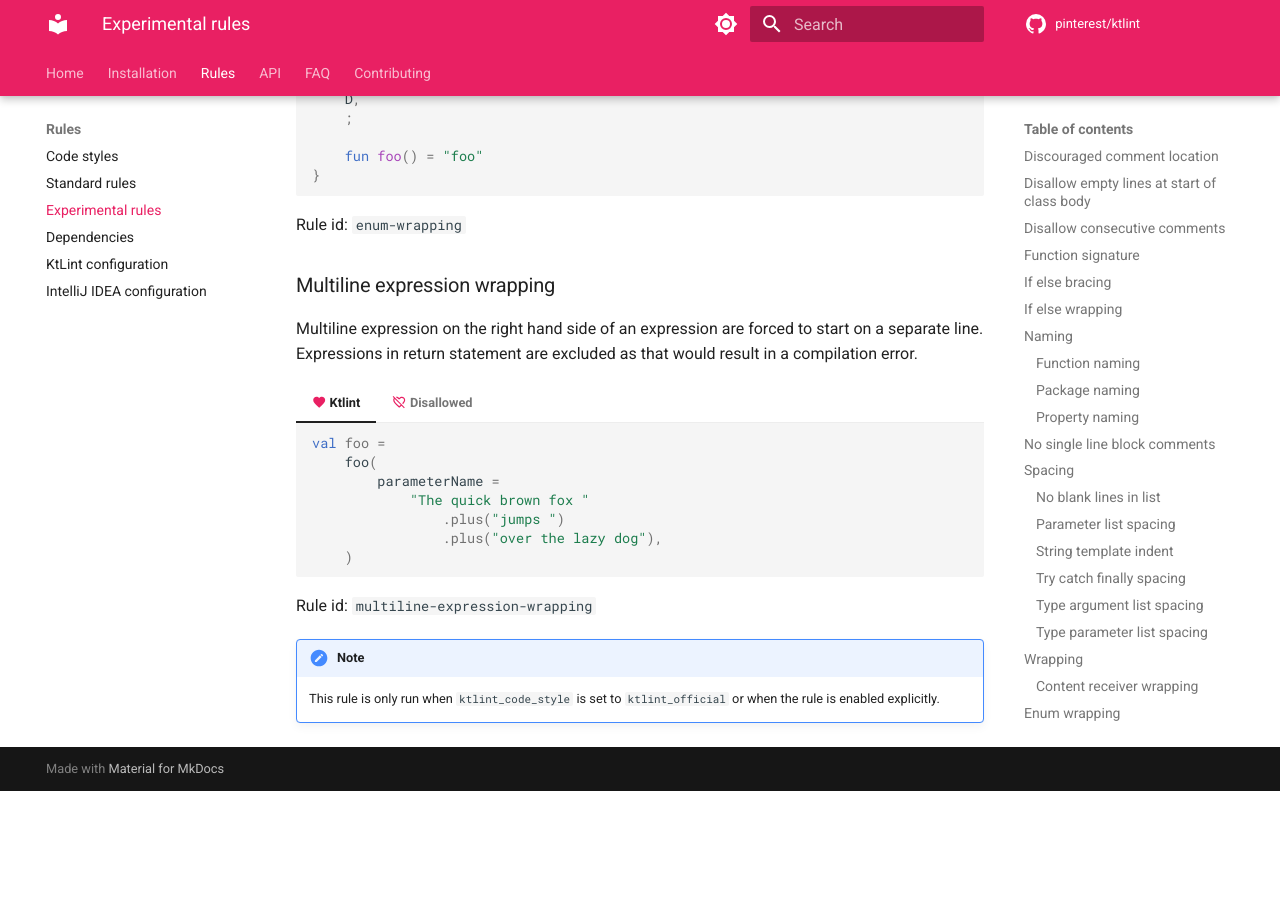
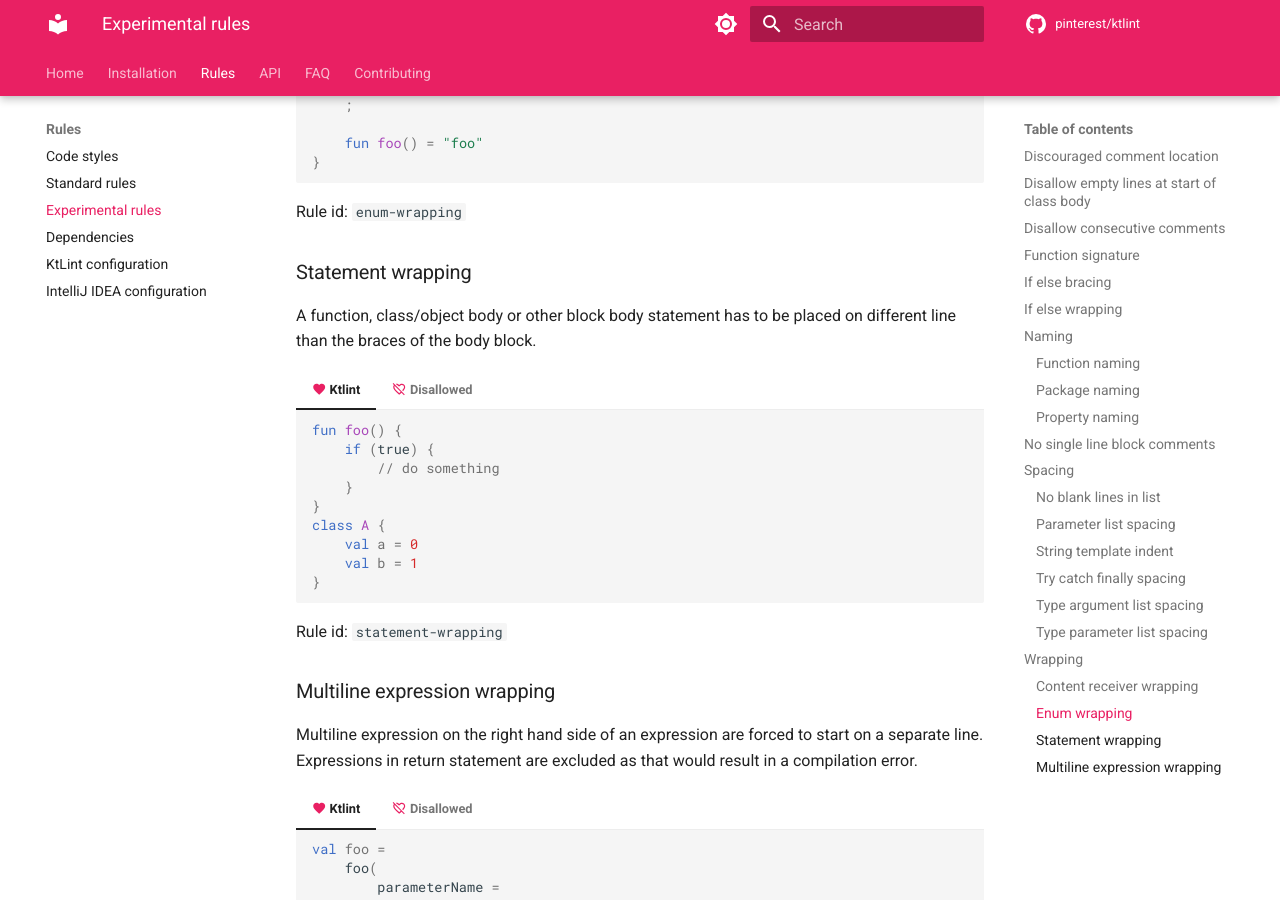
Before and after one commit to pinterest/ktlint, an MkDocs documentation site: the page built from documentation/snapshot/docs/rules/experimental.md, in a window 1280 px wide and 900 px high, scrolled down 10405 px. Built offline with MkDocs 1.6.1 and Material for MkDocs 9.7.7, drawn with Linux system fonts in a browser that asks for light colours; comment, search, counter and statistics services are not loaded; the version menu is left out; before the commit the page ends 11196 px from its top, so only the background shows below that.

Commit message:
Move to snapshot documentation

````diff
--- a/documentation/snapshot/docs/rules/experimental.md
+++ b/documentation/snapshot/docs/rules/experimental.md
@@ -728,7 +728,7 @@ Wraps the content receiver list to a separate line regardless of maximum line le
 
 Rule id: `context-receiver-wrapping`
 
-## Enum wrapping
+### Enum wrapping
 
 An enum should be a single line, or each enum entry has to be placed on a separate line. In case the enumeration contains enum entries and declarations those are to be separated by a blank line.
 
@@ -765,6 +765,37 @@ An enum should be a single line, or each enum entry has to be placed on a separa
 
 Rule id: `enum-wrapping`
 
+### Statement wrapping
+
+A function, class/object body or other block body statement has to be placed on different line than the braces of the body block.
+
+=== "[:material-heart:](#) Ktlint"
+
+    ```kotlin
+    fun foo() {
+        if (true) {
+            // do something
+        }
+    }
+    class A {
+        val a = 0
+        val b = 1
+    }
+    ```
+
+=== "[:material-heart-off-outline:](#) Disallowed"
+
+    ```kotlin
+    fun foo() { if (true) {
+            // do something
+        }
+    }
+    class A { val a = 0
+        val b = 1 }
+    ```
+
+Rule id: `statement-wrapping`
+
 ### Multiline expression wrapping
 
 Multiline expression on the right hand side of an expression are forced to start on a separate line. Expressions in return statement are excluded as that would result in a compilation error.
````
